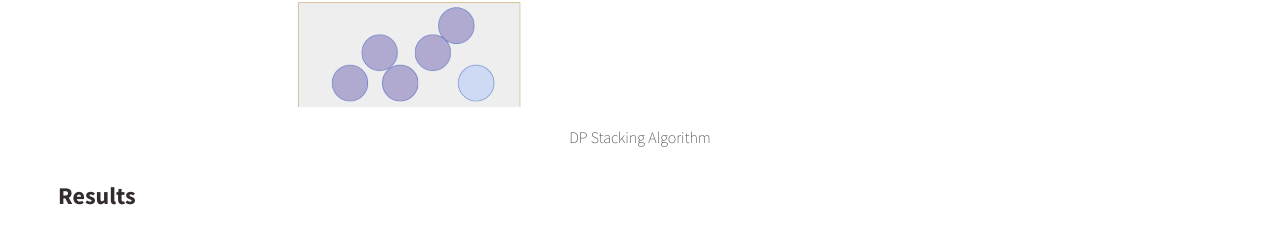
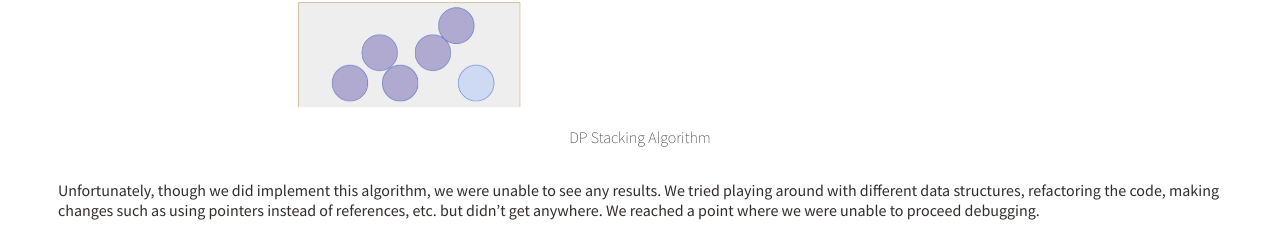
Before and after one commit to kbourque/cs184finalreport, a plain HTML site: page index.html in a window 1280 px wide. Shown: the part 7868-8102 px from the top of the page. Drawn offline with Linux system fonts and the light colour scheme.

Commit message:
Add last stacking paragraph

```diff
--- a/index.html
+++ b/index.html
@@ -366,6 +366,9 @@
                     </tr>
                 </table>
             </div>
+            <div>
+                Unfortunately, though we did implement this algorithm, we were unable to see any results. We tried playing around with different data structures, refactoring the code, making changes such as using pointers instead of references, etc. but didn’t get anywhere. We reached a point where we were unable to proceed debugging.
+            </div>
 
         </div>
     </div>
```
